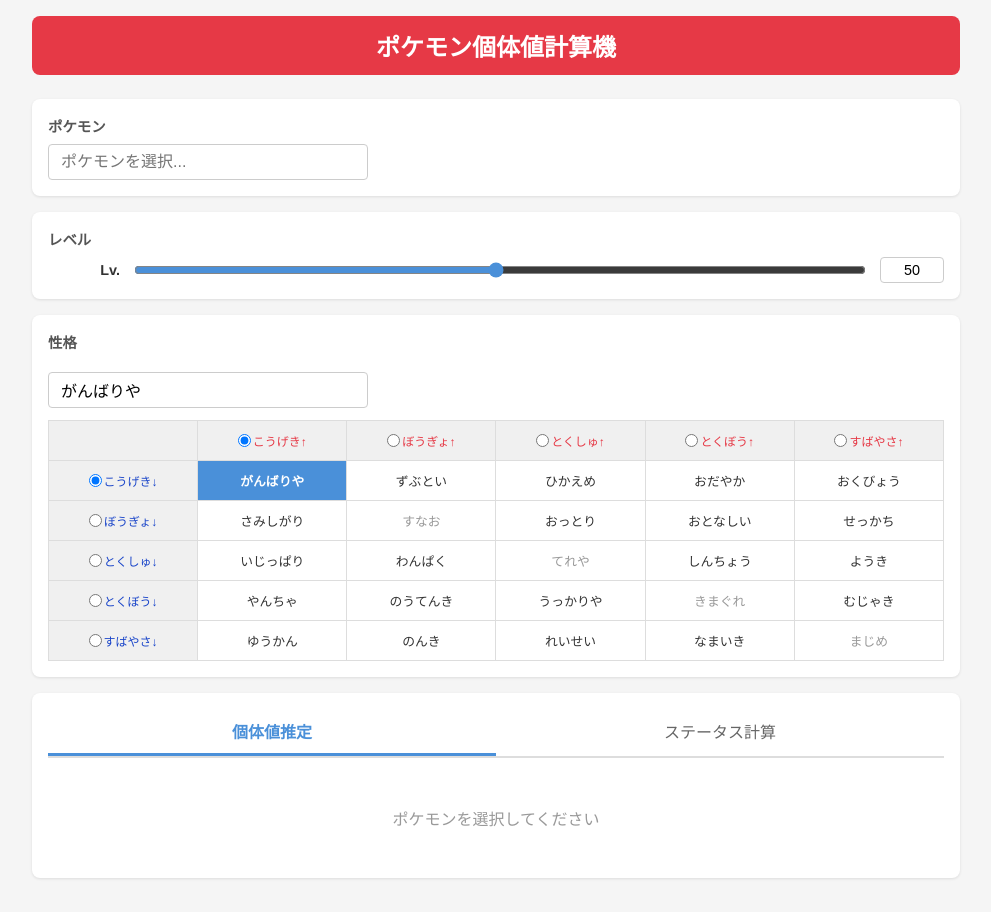
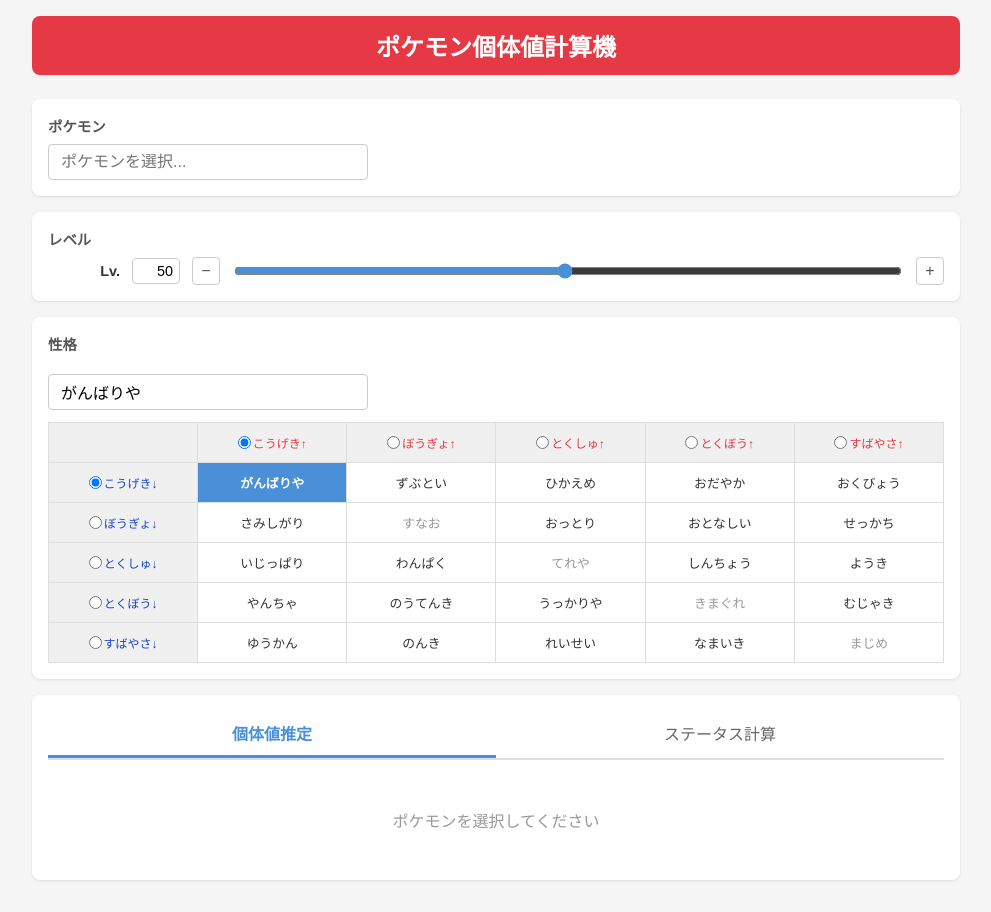
Before and after one commit to akimateras/pokemon-iv-calc, a React (Vite) app: page / in a window 1280 px wide. Shown: the whole page, without its empty margins (144-1135 px from the left). Built offline with nearby package versions, Linux system fonts and the light colour scheme.

Commit message:
feat: improve slider ui

```diff
--- a/src/client/App.css
+++ b/src/client/App.css
@@ -129,12 +129,38 @@
 }
 
 .slider-input-number {
-    width: 64px;
-    padding: 4px 8px;
+    width: 48px;
+    padding: 4px 6px;
     border: 1px solid #ccc;
     border-radius: 4px;
     font-size: 0.9rem;
     text-align: right;
+}
+
+.slider-input-step-button {
+    width: 28px;
+    height: 28px;
+    padding: 0;
+    border: 1px solid #ccc;
+    border-radius: 4px;
+    background: #fff;
+    font-size: 1rem;
+    line-height: 1;
+    cursor: pointer;
+    color: #555;
+    flex-shrink: 0;
+    display: flex;
+    align-items: center;
+    justify-content: center;
+}
+
+.slider-input-step-button:hover {
+    background: #e8f0fe;
+    border-color: #4a90d9;
+}
+
+.slider-input-step-button:active {
+    background: #d0e0f0;
 }
 
 /* ============================
@@ -301,9 +327,9 @@
 
 .stat-input-grid {
     display: grid;
-    grid-template-columns: 72px 1fr 64px;
+    grid-template-columns: 72px 48px auto 1fr auto;
     row-gap: 8px;
-    column-gap: 12px;
+    column-gap: 8px;
     align-items: center;
 }
 
@@ -314,19 +340,44 @@
     text-align: right;
 }
 
-.stat-input-grid-range {
+.stat-input-grid-number {
     grid-column: 2;
-    accent-color: #4a90d9;
-}
-
-.stat-input-grid-number {
-    grid-column: 3;
-    width: 64px;
-    padding: 4px 8px;
+    width: 48px;
+    padding: 4px 6px;
     border: 1px solid #ccc;
     border-radius: 4px;
     font-size: 0.9rem;
     text-align: right;
+}
+
+.stat-input-grid-step-button {
+    width: 28px;
+    height: 28px;
+    padding: 0;
+    border: 1px solid #ccc;
+    border-radius: 4px;
+    background: #fff;
+    font-size: 1rem;
+    line-height: 1;
+    cursor: pointer;
+    color: #555;
+    display: flex;
+    align-items: center;
+    justify-content: center;
+}
+
+.stat-input-grid-step-button:hover {
+    background: #e8f0fe;
+    border-color: #4a90d9;
+}
+
+.stat-input-grid-step-button:active {
+    background: #d0e0f0;
+}
+
+.stat-input-grid-range {
+    grid-column: 4;
+    accent-color: #4a90d9;
 }
 
 /* ============================
--- a/src/client/components/SliderInput.tsx
+++ b/src/client/components/SliderInput.tsx
@@ -1,4 +1,6 @@
+import { StepButton } from "./StepButton";
 import { useState } from "react";
+
 
 interface SliderInputProps {
     readonly label: string;
@@ -54,9 +56,31 @@
         }
     }
 
+    function step(delta: number) {
+        const next = Math.max(min, Math.min(max, value + delta));
+        setEditText(null);
+        onChange(next);
+    }
+
     return (
         <div className="slider-input">
             <span className="slider-input-label">{label}</span>
+            <input
+                className="slider-input-number"
+                type="text"
+                inputMode="numeric"
+                value={editText ?? value}
+                onChange={handleNumberChange}
+                onFocus={handleFocus}
+                onBlur={handleBlur}
+                onKeyDown={handleKeyDown}
+            />
+            <StepButton
+                className="slider-input-step-button"
+                onStep={() => { step(-1); }}
+            >
+                −
+            </StepButton>
             <input
                 className="slider-input-range"
                 type="range"
@@ -65,17 +89,12 @@
                 value={value}
                 onChange={handleRangeChange}
             />
-            <input
-                className="slider-input-number"
-                type="number"
-                min={min}
-                max={max}
-                value={editText ?? value}
-                onChange={handleNumberChange}
-                onFocus={handleFocus}
-                onBlur={handleBlur}
-                onKeyDown={handleKeyDown}
-            />
+            <StepButton
+                className="slider-input-step-button"
+                onStep={() => { step(1); }}
+            >
+                +
+            </StepButton>
         </div>
     );
 }
--- a/src/client/components/StatInputGrid.tsx
+++ b/src/client/components/StatInputGrid.tsx
@@ -1,6 +1,8 @@
+import { StepButton } from "./StepButton";
 import { STAT_KEYS, STAT_LABELS } from "../../shared/types";
 import { statNatureClassName } from "../helpers";
 import { Fragment, useState } from "react";
+
 import type { Nature, StatKey, StatRecord, StatRange } from "../../shared/types";
 
 interface StatInputGridProps {
@@ -11,16 +13,32 @@
 }
 
 /**
- * Grid of stat inputs (label + slider + number) with tab order:
- * all sliders first, then all number inputs.
+ * Grid of stat inputs (label + number + slider) with tab order:
+ * all number inputs first, then all sliders.
  *
  * CSS Grid places each element in the correct visual row/column
  * regardless of DOM order, so natural tab order follows:
- * slider1 → slider2 → ... → number1 → number2 → ...
+ * number1 → number2 → ... → slider1 → slider2 → ...
  */
 export function StatInputGrid({ ranges, values, nature, onChange }: StatInputGridProps) {
+    function step(key: StatKey, delta: number) {
+        const { min, max } = ranges[key];
+        const next = Math.max(min, Math.min(max, values[key] + delta));
+        onChange(key, next);
+    }
+
     return (
         <div className="stat-input-grid">
+            {STAT_KEYS.map((key, index) => (
+                <StatNumberCell
+                    key={`n-${key}`}
+                    gridRow={index + 1}
+                    min={ranges[key].min}
+                    max={ranges[key].max}
+                    value={values[key]}
+                    onChange={(v) => { onChange(key, v); }}
+                />
+            ))}
             {STAT_KEYS.map((key, index) => (
                 <Fragment key={`s-${key}`}>
                     <span
@@ -29,6 +47,13 @@
                     >
                         {STAT_LABELS[key]}
                     </span>
+                    <StepButton
+                        className="stat-input-grid-step-button"
+                        style={{ gridRow: index + 1, gridColumn: 3 }}
+                        onStep={() => { step(key, -1); }}
+                    >
+                        −
+                    </StepButton>
                     <input
                         className="stat-input-grid-range"
                         type="range"
@@ -38,17 +63,14 @@
                         value={Math.max(ranges[key].min, Math.min(ranges[key].max, values[key]))}
                         onChange={(e) => { onChange(key, Number(e.target.value)); }}
                     />
+                    <StepButton
+                        className="stat-input-grid-step-button"
+                        style={{ gridRow: index + 1, gridColumn: 5 }}
+                        onStep={() => { step(key, 1); }}
+                    >
+                        +
+                    </StepButton>
                 </Fragment>
-            ))}
-            {STAT_KEYS.map((key, index) => (
-                <StatNumberCell
-                    key={`n-${key}`}
-                    gridRow={index + 1}
-                    min={ranges[key].min}
-                    max={ranges[key].max}
-                    value={values[key]}
-                    onChange={(v) => { onChange(key, v); }}
-                />
             ))}
         </div>
     );
@@ -99,10 +121,9 @@
     return (
         <input
             className="stat-input-grid-number"
-            type="number"
+            type="text"
+            inputMode="numeric"
             style={{ gridRow }}
-            min={min}
-            max={max}
             value={editText ?? value}
             onChange={handleChange}
             onBlur={() => { commitEdit(); }}
--- /dev/null
+++ b/src/client/components/StepButton.tsx
@@ -0,0 +1,52 @@
+import { useCallback, useEffect, useRef } from "react";
+
+/** Delay before long-press repeat begins (ms). */
+export const LONG_PRESS_DELAY_MS = 500;
+
+/** Interval between steps during long-press repeat (ms). */
+export const REPEAT_INTERVAL_MS = 40;
+
+interface StepButtonProps {
+    readonly className: string;
+    readonly style?: React.CSSProperties;
+    readonly onStep: () => void;
+    readonly children: React.ReactNode;
+}
+
+export function StepButton({ className, style, onStep, children }: StepButtonProps) {
+    const onStepRef = useRef(onStep);
+    useEffect(() => { onStepRef.current = onStep; }, [onStep]);
+
+    const delayTimer = useRef<ReturnType<typeof setTimeout> | undefined>(undefined);
+    const repeatTimer = useRef<ReturnType<typeof setInterval> | undefined>(undefined);
+
+    const stopRepeat = useCallback(() => {
+        clearTimeout(delayTimer.current);
+        clearInterval(repeatTimer.current);
+    }, []);
+
+    useEffect(() => stopRepeat, [stopRepeat]);
+
+    function handlePointerDown() {
+        onStepRef.current();
+        delayTimer.current = setTimeout(() => {
+            repeatTimer.current = setInterval(() => { onStepRef.current(); }, REPEAT_INTERVAL_MS);
+        }, LONG_PRESS_DELAY_MS);
+    }
+
+    return (
+        <button
+            className={className}
+            type="button"
+            tabIndex={-1}
+            style={style}
+            onPointerDown={handlePointerDown}
+            onPointerUp={stopRepeat}
+            onPointerLeave={stopRepeat}
+            onPointerCancel={stopRepeat}
+            onContextMenu={(e) => { e.preventDefault(); }}
+        >
+            {children}
+        </button>
+    );
+}
```
